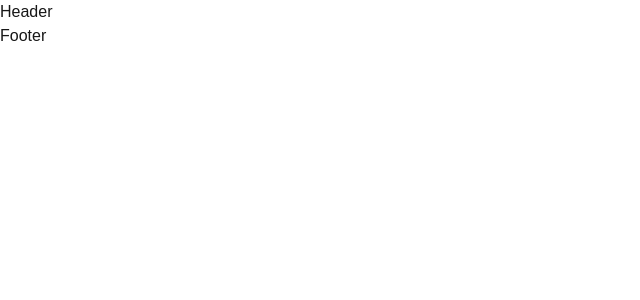
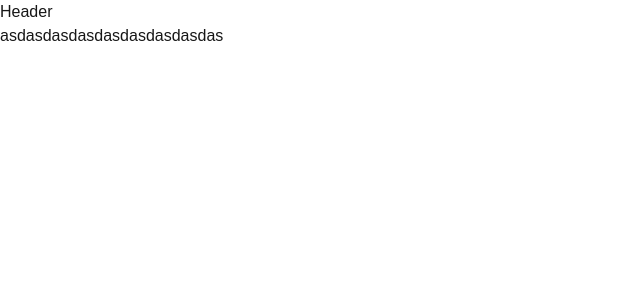
Before and after one commit to Challenge-Guy/building-material, a Next.js app: page / in a window 1280 px wide. Shown: the top 300 px of the page, without its empty margins (0-640 px from the left). Built offline with nearby package versions, Linux system fonts and the light colour scheme.

Commit message:
Footer section added

```diff
--- a/src/components/footer/Footer.tsx
+++ b/src/components/footer/Footer.tsx
@@ -1,10 +1,12 @@
 
-const Footer = () => {
-    return (
-        <footer>
-            <p>Footer</p>
-        </footer>
-    );
-}
+import React from 'react';
+
+const Footer: React.FC<{}> = () => {
+  return (
+    <footer>
+      <p>asdasdasdasdasdasdasdasdas</p>
+    </footer>
+  );
+};
 
 export default Footer;
```
